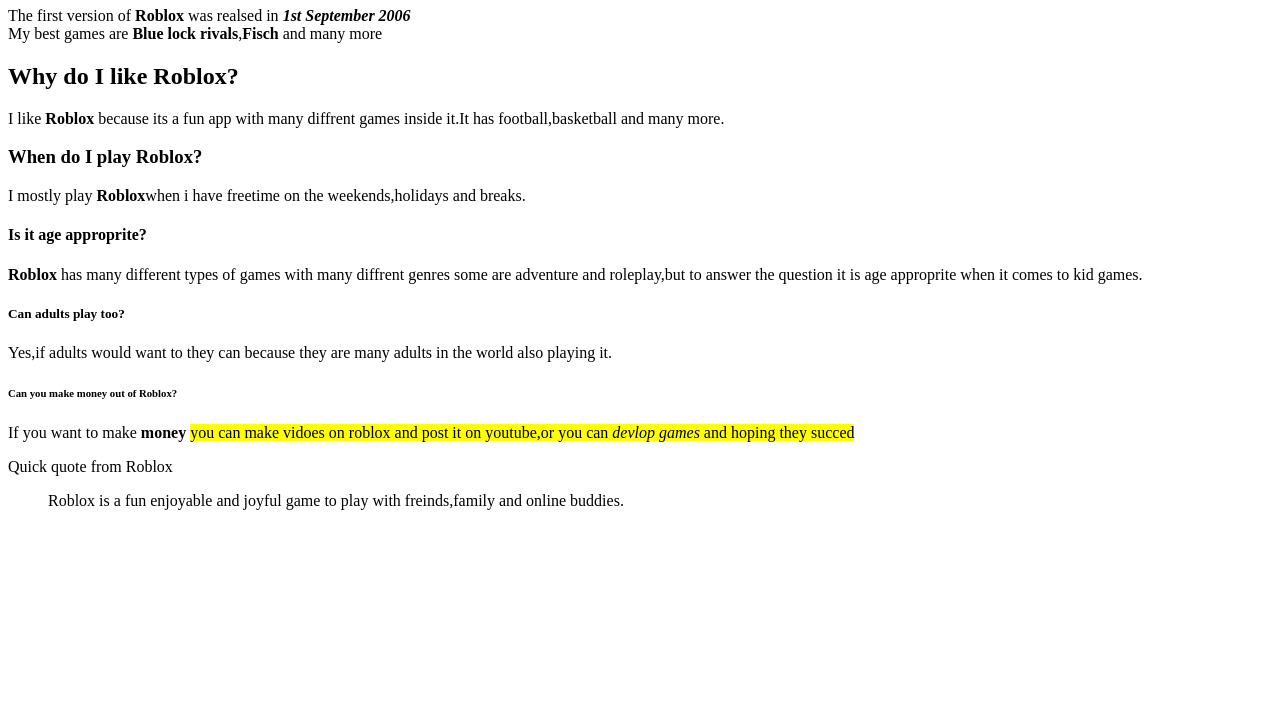
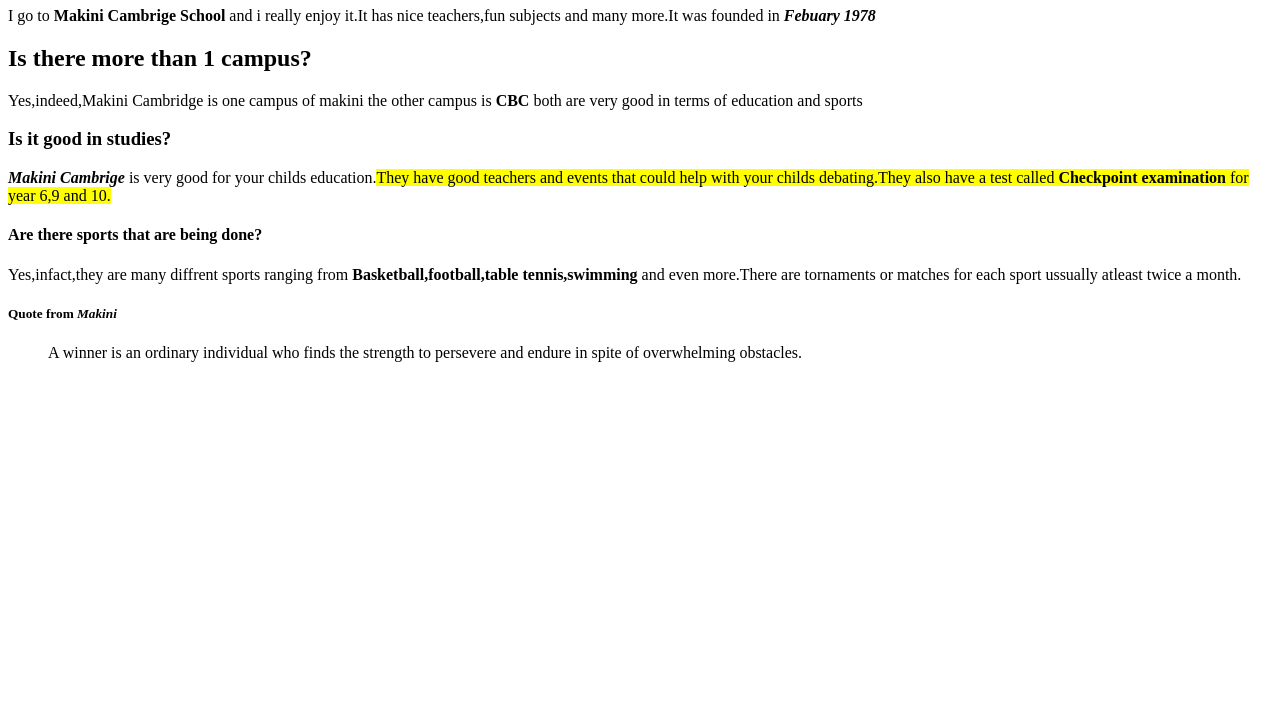
Before and after one commit to Chris-11-star/Html-Elements, a plain HTML site: page index.html in a window 1280 px wide. Shown: the part 73-800 px from the top of the page. Drawn offline with Linux system fonts and the light colour scheme.

Commit message:
index.html

```diff
--- a/index.html
+++ b/index.html
@@ -1,24 +1,21 @@
 <!DOCTYPE html>
 <html>
     <head>
-        <title>HTML elemnts</title>
+        <title>My School</title>
     </head>
     <body>
-      <h1>Roblox</h1>
-      <p>The first version of <b>Roblox</b> was realsed in <b><i>1st September 2006</i></b><br>My best games are <b>Blue lock rivals</b>,<strong>Fisch</strong> and many more</p>
-     <h2>Why do I like Roblox?</h2>
-     <p>I like <b>Roblox</b> because its a fun app with many diffrent games inside it.It has football,basketball and many more.</p>
-     <h3>When do I play Roblox?</h3>
-     <p>I mostly play <b>Roblox</b>when i have freetime on the weekends,holidays and breaks.</p>
-     <h4>Is it age approprite?</h4>
-     <p><b>Roblox</b> has many different types of games with many diffrent genres some are adventure and roleplay,but to answer the question it is age approprite when it comes to kid games.</p>
-     <h5>Can adults play too?</h5>
-     <p>Yes,if adults would want to they can because they are many adults in the world also playing it.</p>
-     <h6>Can you make money out of Roblox?</h6>
-     <p>If you want to make <strong>money</strong> <mark> you can make vidoes on roblox and post it on youtube,or you can <i>devlop games</i> and hoping they succed</mark></p>
-     <h7>Quick quote from Roblox</h7>
-     <blockquote>
-        <p>Roblox is a fun enjoyable and joyful game to play with freinds,family and online buddies.</p>
-     </blockquote>
+        <h1>Makini Cambridge school</h1>
+        <p>I go to <b>Makini Cambrige School</b> and i really enjoy it.It has nice teachers,fun subjects and many more.It was founded in <strong><i>Febuary 1978</i></strong></p>
+        <h2>Is there more than 1 campus?</h2>
+        <p>Yes,indeed,Makini Cambridge is one campus of makini the other campus is <b>CBC</b> both are very good in terms of education and sports</p>
+        <h3>Is it good in studies?</h3>
+        <p><b><i>Makini Cambrige</i></b> is very good for your childs education.<mark>They have good teachers and events that could help with your childs debating.They also have a test called <b>Checkpoint examination</b> for year 6,9 and 10.</p>
+        </mark>
+        <h4>Are there sports that are being done?</h4>
+        Yes,infact,they are many diffrent sports ranging from <strong>Basketball,football,table tennis,swimming</strong> and even more.There are tornaments or matches for each sport ussually atleast twice a month.
+        <h5>Quote from <i>Makini</i></h5>
+        <blockquote>
+            A winner is an ordinary individual who finds the strength to persevere and endure in spite of overwhelming obstacles.
+        </blockquote>
     </body>
 </html>
```
